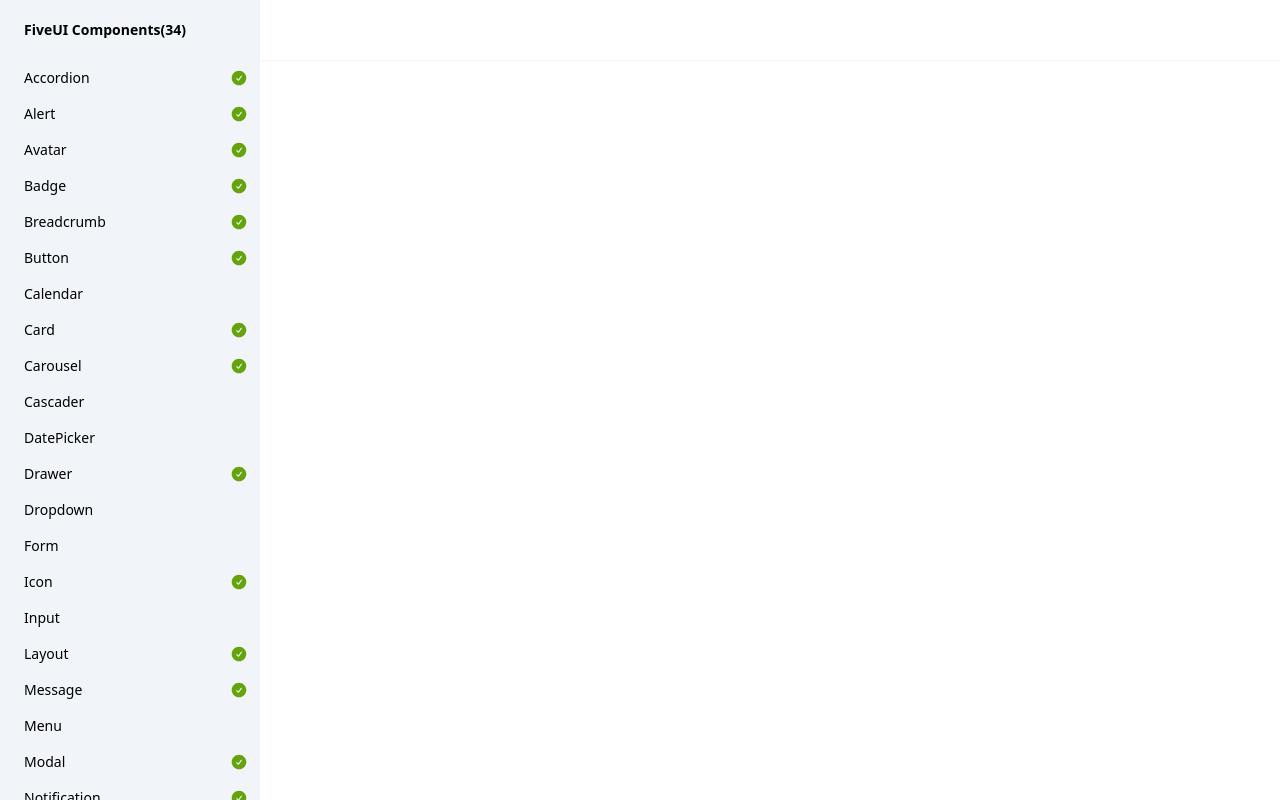
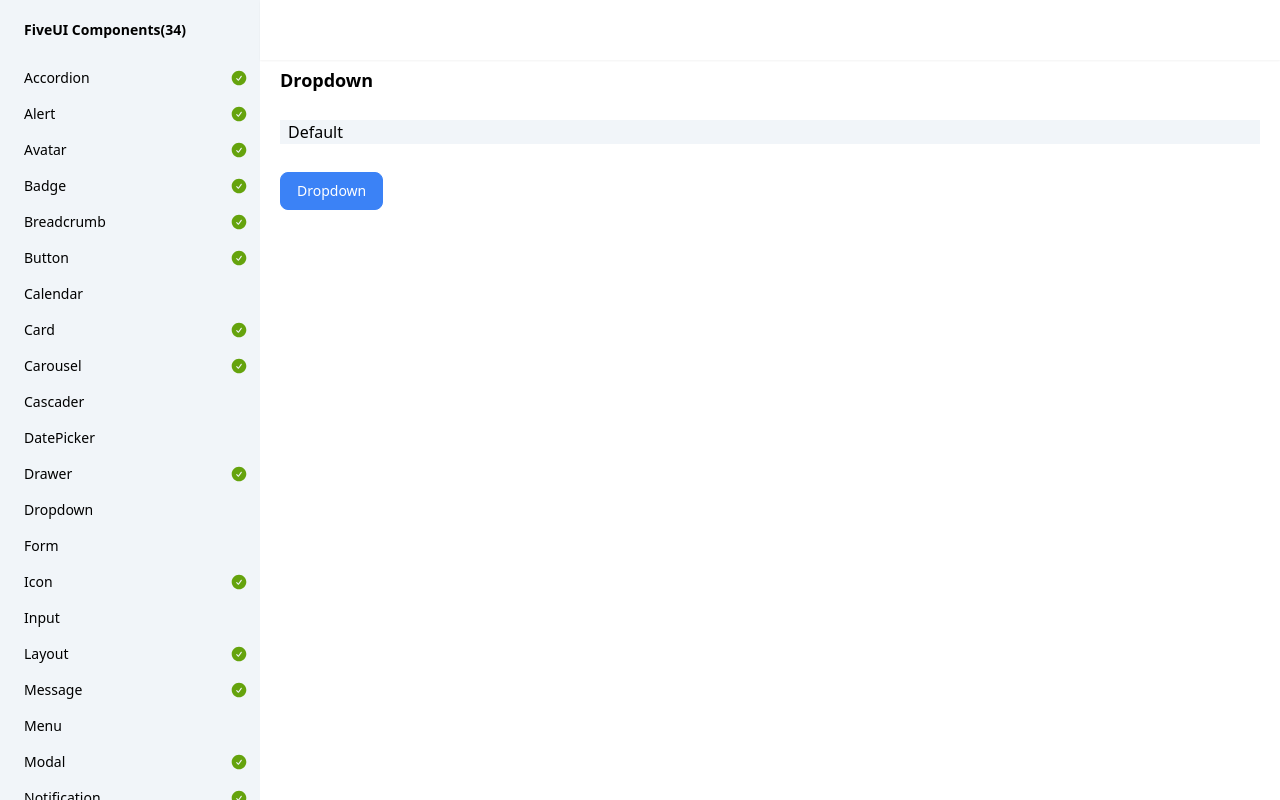
Before and after one commit to wqy2dev/five-ui, a SvelteKit app: page /dropdown in a window 1280 px wide. Built offline with nearby package versions, Linux system fonts and the light colour scheme.

Commit message:
update popper

```diff
--- a/src/lib/dropdown/Dropdown.svelte
+++ b/src/lib/dropdown/Dropdown.svelte
@@ -16,22 +16,25 @@ const dropdownVariants = tv({
 <script lang="ts">
 import { type PopperProps, default as Popper } from "$lib/popper/popper.svelte";
 
-interface DropdownProps extends Omit<PopperProps, "style"|"when"> {
+interface DropdownProps extends Omit<PopperProps, "style"|"when"|"trigger"> {
 
 }
 
 let {
     class: className,
     children,
+    placement = "bottom",
     ...restProps
 }:DropdownProps = $props();
 
 </script>
 
 <Popper
+    class={dropdownVariants({className})}
     ariaLabel="Dropdown"
-    class={dropdownVariants({className})}
     arrowShow={true}
+    trigger="hover"
+    placement={placement}
     {...restProps}
 >
     {@render children()}
--- a/src/lib/popper/popper.svelte
+++ b/src/lib/popper/popper.svelte
@@ -318,29 +318,38 @@ function resize() {
 }
 
 let show = $state(false);
+let timer:number = 0;
 
 function onclick(e:Event) {
     show = !show;
 }
 
-function on(e:Event) {
-    if(e.type === "mouseleave") {
-        show = false;
-    } else {
-        show = true;
+function onshow(e:Event) {
+    if(timer > 0) {
+        window.clearTimeout(timer), timer = 0;
     }
+
+    show = true;
+}
+
+function onleave(e:Event) {
+    timer = window.setTimeout(() => {
+        show = false, timer = 0;
+    }, 100);
 }
 
 function onblur(e:Event) {
-    if(trigger === "focus" && show) {
-        if(e.target !== anchorEl && !anchorEl.contains(e.target as any)) {
-            if(when) {
-                if(when(e.target as HTMLElement, floatEl as HTMLElement)) {
-                    show = false;
-                }
-            } else {
+    if(show &&
+        trigger === "focus" &&
+        !anchorEl.contains(e.target as any) &&
+        !floatEl!.contains(e.target as any)
+    ) {
+        if(when) {
+            if(when(e.target as HTMLElement, floatEl as HTMLElement)) {
                 show = false;
             }
+        } else {
+            show = false;
         }
     }
 }
@@ -351,11 +360,11 @@ onMount(() => {
             anchorEl.addEventListener("mousedown", onclick, false);
             break;
         case "focus":
-            anchorEl.addEventListener("mousedown", on, false);
+            anchorEl.addEventListener("mousedown", onshow, false);
             break;
         case "hover":
-            anchorEl.addEventListener("mouseenter", on, false);
-            anchorEl.addEventListener("mouseleave", on, false);
+            anchorEl.addEventListener("mouseenter", onshow, false);
+            anchorEl.addEventListener("mouseleave", onleave, false);
             break;
     }
 
@@ -376,8 +385,12 @@ onMount(() => {
         aria-label={ariaLabel}
         class="absolute"
         role="contentinfo"
+        style:z-index={zIndex}
+        { ...(trigger === "hover" ? {
+            onmouseenter:onshow,
+            onmouseleave:onleave,
+        } : {})}
         transition:fade={{duration}}
-        style:z-index={zIndex}
         use:portal
     >
         <div
--- a/src/lib/tooltip/tooltip.svelte
+++ b/src/lib/tooltip/tooltip.svelte
@@ -2,7 +2,7 @@
 import { type VariantProps, tv } from "tailwind-variants";
 
 const tooltipVariants = tv({
-    base: "rounded-lg text-sm py-1.5 px-2",
+    base: "rounded-lg text-sm p-2",
     variants: {
         theme: {
             light: "bg-white text-gray-900 shadow-outline-sm",
--- a/src/routes/dropdown/+page.svelte
+++ b/src/routes/dropdown/+page.svelte
@@ -0,0 +1,43 @@
+<script lang="ts">
+import { Dropdown, Button, Menu, MenuGroup, MenuItem } from "$lib/index.js";
+
+</script>
+
+<svelte:head>
+	<title>Dropdown</title>
+</svelte:head>
+
+<h2 class="text-lg font-bold leading-10">
+    Dropdown
+</h2>
+
+<div class="space-y-4 mt-5">
+    <h4 class="text-base indent-2 bg-slate-100 my-3">
+        Default
+    </h4>
+
+    <Dropdown>
+        {#snippet target(ref)}
+            <Button ref={ref}>
+                <span>
+                    Dropdown
+                </span>
+            </Button>
+        {/snippet}
+
+        <Menu
+            oncommand={k => {
+                console.log("menu key: ", k);
+            }}
+        >
+            <MenuGroup title="Action">
+                <MenuItem key="copy">Copy</MenuItem>
+                <MenuItem key="delete">Delete</MenuItem>
+                <MenuItem key="export">Export</MenuItem>
+                <MenuItem key="import">Import</MenuItem>
+            </MenuGroup>
+            <MenuItem key="Share" disabled>Copy</MenuItem>
+            <MenuItem key="About">Delete</MenuItem>
+        </Menu>
+    </Dropdown>
+</div>
--- a/src/routes/tooltip/+page.svelte
+++ b/src/routes/tooltip/+page.svelte
@@ -93,7 +93,7 @@ const triggers = ["hover", "focus", "click"];
             </Tooltip>
         {/each}
 
-        <Tooltip trigger="click" theme="light">
+        <Tooltip trigger="click" theme="light" placement="bottom">
             {#snippet target(ref)}
                 <Button ref={ref}>
                     <span>
```
